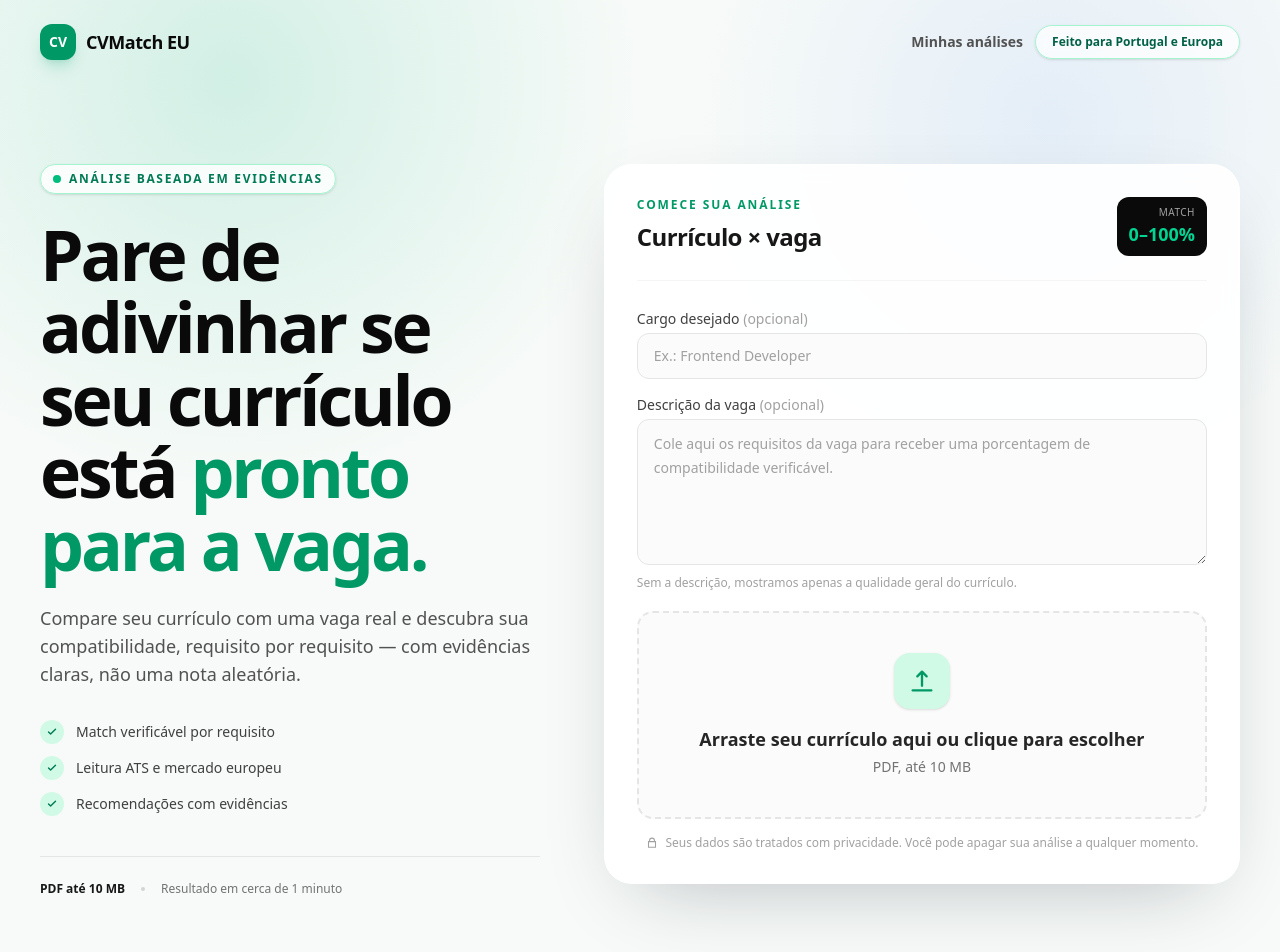
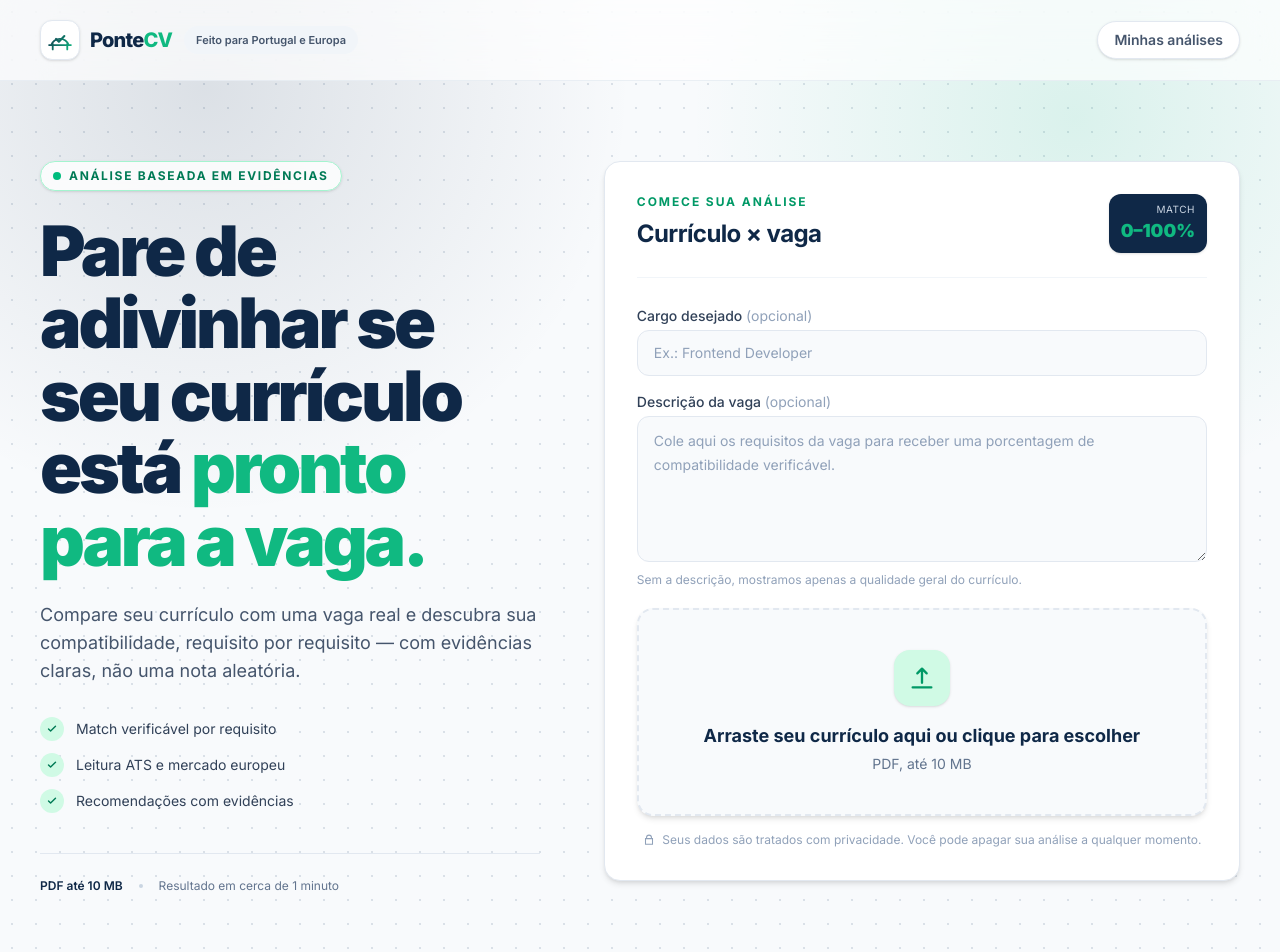
Before and after one commit to iTzB0r/CVMatch-EU, a Next.js app: page / in a window 1280 px wide. Shown: the top 952 px of the page. Built offline with nearby package versions, Linux system fonts and the light colour scheme.

Commit message:
feat: rebrand landing as PonteCV

```diff
--- a/app/globals.css
+++ b/app/globals.css
@@ -1,19 +1,41 @@
 @import "tailwindcss";
 
 :root {
-  --background: #ffffff;
-  --foreground: #171717;
+  --brand-navy: #0f2847;
+  --brand-accent: #10b981;
+  --background: #f8fafc;
+  --foreground: #0f172a;
+  --surface: #ffffff;
+  --border-subtle: #e2e8f0;
+}
+
+@theme inline {
+  --color-brand-navy: var(--brand-navy);
+  --color-brand-accent: var(--brand-accent);
+  --color-app-background: var(--background);
+  --color-app-surface: var(--surface);
+  --font-sans: var(--font-inter), Inter, ui-sans-serif, system-ui, sans-serif;
 }
 
 body {
   background: var(--background);
   color: var(--foreground);
-  font-family: ui-sans-serif, system-ui, -apple-system, "Segoe UI", Roboto,
-    "Helvetica Neue", Arial, sans-serif;
+  font-family: var(--font-inter), Inter, ui-sans-serif, system-ui, -apple-system,
+    "Segoe UI", Roboto, "Helvetica Neue", Arial, sans-serif;
   text-rendering: optimizeLegibility;
+}
+
+.technical-grid {
+  background-color: var(--background);
+  background-image: radial-gradient(
+    circle,
+    rgba(148, 163, 184, 0.3) 1px,
+    transparent 1px
+  );
+  background-size: 24px 24px;
 }
 
 ::selection {
   background: #a7f3d0;
-  color: #064e3b;
+  color: var(--brand-navy);
 }
--- a/app/history/page.tsx
+++ b/app/history/page.tsx
@@ -2,6 +2,7 @@
 
 import Link from "next/link";
 import { useEffect, useState } from "react";
+import { PonteCvLogo } from "@/components/brand/pontecv-logo";
 import { getSession } from "@/lib/supabase/client";
 import type { AnalysisListItem } from "@/lib/types";
 
@@ -98,15 +99,10 @@ export default function HistoryPage() {
   }
 
   return (
-    <main className="min-h-svh bg-[#f7faf8] px-5 py-8 text-neutral-950 sm:px-8">
+    <main className="technical-grid min-h-svh px-5 py-8 text-slate-950 sm:px-8">
       <div className="mx-auto w-full max-w-5xl">
         <nav className="flex items-center justify-between">
-          <Link href="/" className="flex items-center gap-2.5" aria-label="CVMatch EU">
-            <span className="flex h-9 w-9 items-center justify-center rounded-xl bg-emerald-600 text-sm font-black text-white">
-              CV
-            </span>
-            <span className="font-bold">CVMatch EU</span>
-          </Link>
+          <PonteCvLogo showBadge={false} />
           <Link
             href="/"
             className="rounded-full border border-neutral-200 bg-white px-4 py-2 text-sm font-semibold text-neutral-700 shadow-sm hover:border-emerald-300 hover:text-emerald-700"
--- a/app/layout.tsx
+++ b/app/layout.tsx
@@ -1,10 +1,17 @@
 import type { Metadata } from "next";
+import { Inter } from "next/font/google";
 import "./globals.css";
 
+const inter = Inter({
+  subsets: ["latin"],
+  display: "swap",
+  variable: "--font-inter",
+});
+
 export const metadata: Metadata = {
-  title: "CVMatch EU — Seu currículo pronto para a Europa",
+  title: "PonteCV — Seu currículo conectado à Europa",
   description:
-    "Descubra em segundos se o seu currículo está preparado para aquela vaga na Europa e otimize-o para aumentar sua compatibilidade.",
+    "Compare seu currículo com vagas na Europa e descubra sua compatibilidade com evidências claras e recomendações práticas.",
 };
 
 export default function RootLayout({
@@ -14,7 +21,7 @@ export default function RootLayout({
 }>) {
   return (
     <html lang="pt-BR">
-      <body>{children}</body>
+      <body className={inter.variable}>{children}</body>
     </html>
   );
 }
--- a/app/page.tsx
+++ b/app/page.tsx
@@ -1,5 +1,6 @@
 import Link from "next/link";
 import { UploadCard } from "@/components/upload/upload-card";
+import { PonteCvLogo } from "@/components/brand/pontecv-logo";
 
 const benefits = [
   "Match verificável por requisito",
@@ -27,26 +28,18 @@ const steps = [
 
 export default function Home() {
   return (
-    <main className="relative min-h-svh overflow-hidden bg-[#f7faf8] text-neutral-950">
-      <div className="pointer-events-none absolute inset-x-0 top-0 h-[42rem] bg-[radial-gradient(circle_at_18%_12%,rgba(16,185,129,0.16),transparent_34%),radial-gradient(circle_at_82%_18%,rgba(59,130,246,0.10),transparent_30%)]" />
+    <main className="technical-grid relative min-h-svh overflow-hidden text-slate-950">
+      <div className="pointer-events-none absolute inset-x-0 top-0 h-[46rem] bg-[radial-gradient(circle_at_16%_12%,rgba(15,40,71,0.12),transparent_34%),radial-gradient(circle_at_84%_16%,rgba(16,185,129,0.13),transparent_31%)]" />
 
-      <nav className="relative mx-auto flex w-full max-w-7xl items-center justify-between px-5 py-6 sm:px-8 lg:px-10">
-        <Link href="/" className="flex items-center gap-2.5" aria-label="CVMatch EU">
-          <span className="flex h-9 w-9 items-center justify-center rounded-xl bg-emerald-600 text-sm font-black text-white shadow-lg shadow-emerald-600/20">
-            CV
-          </span>
-          <span className="text-lg font-bold tracking-tight">CVMatch EU</span>
-        </Link>
-        <div className="flex items-center gap-3">
+      <nav className="relative border-b border-slate-200/70 bg-white/65 backdrop-blur-xl">
+        <div className="mx-auto flex w-full max-w-7xl items-center justify-between px-5 py-5 sm:px-8 lg:px-10">
+          <PonteCvLogo />
           <Link
             href="/history"
-            className="text-sm font-semibold text-neutral-600 transition hover:text-emerald-700"
+            className="rounded-full border border-slate-200 bg-white px-4 py-2 text-sm font-semibold text-slate-600 shadow-sm transition hover:border-emerald-300 hover:text-emerald-700 hover:shadow-md"
           >
             Minhas análises
           </Link>
-          <span className="hidden rounded-full border border-emerald-200 bg-white/70 px-4 py-2 text-xs font-semibold text-emerald-800 shadow-sm backdrop-blur md:inline-flex">
-            Feito para Portugal e Europa
-          </span>
         </div>
       </nav>
 
@@ -57,17 +50,17 @@ export default function Home() {
             Análise baseada em evidências
           </div>
 
-          <h1 className="max-w-2xl text-4xl font-black leading-[1.04] tracking-[-0.045em] text-neutral-950 sm:text-6xl lg:text-[4.35rem]">
+          <h1 className="max-w-2xl text-4xl font-black leading-[1.04] tracking-[-0.045em] text-brand-navy sm:text-6xl lg:text-[4.35rem]">
             Pare de adivinhar se seu currículo está{" "}
-            <span className="text-emerald-600">pronto para a vaga.</span>
+            <span className="text-brand-accent">pronto para a vaga.</span>
           </h1>
 
-          <p className="mt-6 max-w-xl text-base leading-7 text-neutral-600 sm:text-lg">
+          <p className="mt-6 max-w-xl text-base leading-7 text-slate-600 sm:text-lg">
             Compare seu currículo com uma vaga real e descubra sua compatibilidade,
             requisito por requisito — com evidências claras, não uma nota aleatória.
           </p>
 
-          <ul className="mt-8 grid gap-3 text-sm text-neutral-700">
+          <ul className="mt-8 grid gap-3 text-sm text-slate-700">
             {benefits.map((benefit) => (
               <li key={benefit} className="flex items-center gap-3">
                 <span className="flex h-6 w-6 items-center justify-center rounded-full bg-emerald-100 text-emerald-700">
@@ -80,24 +73,24 @@ export default function Home() {
             ))}
           </ul>
 
-          <div className="mt-10 flex items-center gap-4 border-t border-neutral-200 pt-6 text-xs text-neutral-500">
-            <span className="font-semibold text-neutral-900">PDF até 10 MB</span>
-            <span className="h-1 w-1 rounded-full bg-neutral-300" />
+          <div className="mt-10 flex items-center gap-4 border-t border-slate-200 pt-6 text-xs text-slate-500">
+            <span className="font-semibold text-brand-navy">PDF até 10 MB</span>
+            <span className="h-1 w-1 rounded-full bg-slate-300" />
             <span>Resultado em cerca de 1 minuto</span>
           </div>
         </div>
 
         <div className="relative">
-          <div className="absolute -inset-3 -z-10 rounded-[2rem] bg-gradient-to-br from-emerald-200/50 via-white to-blue-100/60 blur-2xl" />
-          <div className="rounded-[1.75rem] border border-white/80 bg-white/90 p-5 shadow-[0_28px_80px_-34px_rgba(15,23,42,0.30)] backdrop-blur sm:p-8">
-            <div className="mb-7 flex items-start justify-between gap-4 border-b border-neutral-100 pb-6">
+          <div className="absolute -inset-3 -z-10 rounded-[2rem] bg-gradient-to-br from-slate-300/40 via-white to-emerald-200/45 blur-2xl" />
+          <div className="rounded-2xl border border-slate-200 bg-white p-5 shadow-md transition-all duration-300 hover:-translate-y-0.5 hover:shadow-lg sm:p-8">
+            <div className="mb-7 flex items-start justify-between gap-4 border-b border-slate-100 pb-6">
               <div>
                 <p className="text-xs font-bold uppercase tracking-[0.16em] text-emerald-600">Comece sua análise</p>
-                <h2 className="mt-2 text-2xl font-bold tracking-tight text-neutral-900">Currículo × vaga</h2>
+                <h2 className="mt-2 text-2xl font-bold tracking-tight text-brand-navy">Currículo × vaga</h2>
               </div>
-              <div className="rounded-xl bg-neutral-950 px-3 py-2 text-right text-white">
-                <p className="text-[10px] uppercase tracking-wider text-neutral-400">Match</p>
-                <p className="text-lg font-black text-emerald-400">0–100%</p>
+              <div className="rounded-xl bg-brand-navy px-3 py-2 text-right text-white shadow-sm">
+                <p className="text-[10px] uppercase tracking-wider text-slate-300">Match</p>
+                <p className="text-lg font-black text-brand-accent">0–100%</p>
               </div>
             </div>
             <UploadCard />
@@ -105,30 +98,30 @@ export default function Home() {
         </div>
       </section>
 
-      <section className="border-y border-neutral-200/80 bg-white">
+      <section className="border-y border-slate-200/80 bg-white/90 backdrop-blur-sm">
         <div className="mx-auto w-full max-w-7xl px-5 py-16 sm:px-8 lg:px-10 lg:py-20">
           <div className="max-w-2xl">
             <p className="text-xs font-bold uppercase tracking-[0.16em] text-emerald-600">Como funciona</p>
-            <h2 className="mt-3 text-3xl font-black tracking-tight sm:text-4xl">Uma resposta útil, não apenas uma pontuação.</h2>
+            <h2 className="mt-3 text-3xl font-black tracking-tight text-brand-navy sm:text-4xl">Uma resposta útil, não apenas uma pontuação.</h2>
           </div>
           <div className="mt-10 grid gap-4 md:grid-cols-3">
             {steps.map((step) => (
-              <article key={step.number} className="group rounded-2xl border border-neutral-200 bg-[#fbfcfb] p-6 transition hover:-translate-y-1 hover:border-emerald-200 hover:shadow-xl hover:shadow-emerald-950/5">
+              <article key={step.number} className="group rounded-2xl border border-slate-200 bg-white p-6 shadow-sm transition-all hover:-translate-y-1 hover:border-emerald-200 hover:shadow-lg">
                 <span className="text-sm font-black text-emerald-600">{step.number}</span>
-                <h3 className="mt-8 text-lg font-bold text-neutral-900">{step.title}</h3>
-                <p className="mt-2 text-sm leading-6 text-neutral-500">{step.description}</p>
+                <h3 className="mt-8 text-lg font-bold text-brand-navy">{step.title}</h3>
+                <p className="mt-2 text-sm leading-6 text-slate-500">{step.description}</p>
               </article>
             ))}
           </div>
         </div>
       </section>
 
-      <footer className="mx-auto flex w-full max-w-7xl flex-col gap-4 px-5 py-8 text-sm text-neutral-500 sm:flex-row sm:items-center sm:justify-between sm:px-8 lg:px-10">
-        <span>© {new Date().getFullYear()} CVMatch EU</span>
+      <footer className="mx-auto flex w-full max-w-7xl flex-col gap-4 px-5 py-8 text-sm text-slate-500 sm:flex-row sm:items-center sm:justify-between sm:px-8 lg:px-10">
+        <span>© {new Date().getFullYear()} PonteCV</span>
         <div className="flex items-center gap-5">
-          <span className="text-neutral-400">Seus dados sob seu controle.</span>
-          <Link href="/privacy" className="font-medium hover:text-neutral-900">Privacidade</Link>
-          <Link href="/terms" className="font-medium hover:text-neutral-900">Termos</Link>
+          <span className="text-slate-400">Seus dados sob seu controle.</span>
+          <Link href="/privacy" className="font-medium hover:text-brand-navy">Privacidade</Link>
+          <Link href="/terms" className="font-medium hover:text-brand-navy">Termos</Link>
         </div>
       </footer>
     </main>
--- a/app/privacy/page.tsx
+++ b/app/privacy/page.tsx
@@ -12,7 +12,7 @@ export default function PrivacyPage() {
       </p>
       <div className="mt-8 flex flex-col gap-4 text-neutral-700">
         <p>
-          O CVMatch EU processa o texto do seu currículo apenas para gerar a
+          A PonteCV processa o texto do seu currículo apenas para gerar a
           análise solicitada. Não usamos seus dados para treinar modelos sem o
           seu consentimento explícito.
         </p>
--- a/app/terms/page.tsx
+++ b/app/terms/page.tsx
@@ -10,7 +10,7 @@ export default function TermsPage() {
       </p>
       <div className="mt-8 flex flex-col gap-4 text-neutral-700">
         <p>
-          O CVMatch EU oferece análise e recomendações para melhorar currículos
+          A PonteCV oferece análise e recomendações para melhorar currículos
           direcionados ao mercado europeu. As análises são geradas por
           inteligência artificial e têm caráter informativo — não garantem
           entrevistas, contratações ou aprovação em processos seletivos.
--- /dev/null
+++ b/components/brand/pontecv-logo.tsx
@@ -0,0 +1,63 @@
+import Link from "next/link";
+
+type PonteCvLogoProps = {
+  showBadge?: boolean;
+};
+
+export function PonteCvLogo({ showBadge = true }: PonteCvLogoProps) {
+  return (
+    <div className="flex min-w-0 items-center gap-3">
+      <Link
+        href="/"
+        className="group flex shrink-0 items-center gap-2.5"
+        aria-label="PonteCV — página inicial"
+      >
+        <span className="flex h-10 w-10 items-center justify-center rounded-xl border border-slate-200 bg-white shadow-sm transition group-hover:-translate-y-0.5 group-hover:shadow-md">
+          <svg
+            viewBox="0 0 44 44"
+            fill="none"
+            className="h-8 w-8"
+            aria-hidden="true"
+          >
+            <defs>
+              <linearGradient
+                id="pontecv-logo-gradient"
+                x1="7"
+                y1="11"
+                x2="37"
+                y2="35"
+                gradientUnits="userSpaceOnUse"
+              >
+                <stop stopColor="#0F2847" />
+                <stop offset="1" stopColor="#10B981" />
+              </linearGradient>
+            </defs>
+            <path
+              d="M7 29h30M10 29c4.3-11.5 19.7-11.5 24 0M12 27v8m20-8v8"
+              stroke="url(#pontecv-logo-gradient)"
+              strokeWidth="2.5"
+              strokeLinecap="round"
+              strokeLinejoin="round"
+            />
+            <path
+              d="m16.5 20.5 4 4 7.5-8"
+              stroke="url(#pontecv-logo-gradient)"
+              strokeWidth="2.8"
+              strokeLinecap="round"
+              strokeLinejoin="round"
+            />
+          </svg>
+        </span>
+        <span className="text-xl font-extrabold tracking-[-0.04em] text-brand-navy">
+          Ponte<span className="text-brand-accent">CV</span>
+        </span>
+      </Link>
+
+      {showBadge && (
+        <span className="hidden whitespace-nowrap rounded-full bg-slate-100 px-3 py-1.5 text-[11px] font-semibold text-slate-600 md:inline-flex">
+          Feito para Portugal e Europa
+        </span>
+      )}
+    </div>
+  );
+}
--- a/components/upload/upload-card.tsx
+++ b/components/upload/upload-card.tsx
@@ -90,9 +90,9 @@ export function UploadCard() {
         <div>
           <label
             htmlFor="target-role"
-            className="mb-1 block text-sm font-medium text-neutral-700"
+            className="mb-1 block text-sm font-medium text-slate-700"
           >
-            Cargo desejado <span className="font-normal text-neutral-400">(opcional)</span>
+            Cargo desejado <span className="font-normal text-slate-400">(opcional)</span>
           </label>
           <input
             id="target-role"
@@ -101,15 +101,15 @@ export function UploadCard() {
             maxLength={120}
             placeholder="Ex.: Frontend Developer"
             disabled={step === "extracting" || step === "analyzing"}
-            className="w-full rounded-xl border border-neutral-200 bg-neutral-50/70 px-4 py-3 text-sm outline-none transition placeholder:text-neutral-400 focus:border-emerald-500 focus:bg-white focus:ring-4 focus:ring-emerald-100/70 disabled:bg-neutral-50"
+            className="w-full rounded-xl border border-slate-200 bg-slate-50 px-4 py-3 text-sm text-slate-800 outline-none transition placeholder:text-slate-400 focus:border-emerald-500 focus:bg-white focus:ring-4 focus:ring-emerald-100/70 disabled:bg-slate-50"
           />
         </div>
         <div>
           <label
             htmlFor="job-description"
-            className="mb-1 block text-sm font-medium text-neutral-700"
+            className="mb-1 block text-sm font-medium text-slate-700"
           >
-            Descrição da vaga <span className="font-normal text-neutral-400">(opcional)</span>
+            Descrição da vaga <span className="font-normal text-slate-400">(opcional)</span>
           </label>
           <textarea
             id="job-description"
@@ -119,9 +119,9 @@ export function UploadCard() {
             rows={5}
             placeholder="Cole aqui os requisitos da vaga para receber uma porcentagem de compatibilidade verificável."
             disabled={step === "extracting" || step === "analyzing"}
-            className="w-full resize-y rounded-xl border border-neutral-200 bg-neutral-50/70 px-4 py-3 text-sm leading-6 outline-none transition placeholder:text-neutral-400 focus:border-emerald-500 focus:bg-white focus:ring-4 focus:ring-emerald-100/70 disabled:bg-neutral-50"
+            className="w-full resize-y rounded-xl border border-slate-200 bg-slate-50 px-4 py-3 text-sm leading-6 text-slate-800 outline-none transition placeholder:text-slate-400 focus:border-emerald-500 focus:bg-white focus:ring-4 focus:ring-emerald-100/70 disabled:bg-slate-50"
           />
-          <p className="mt-1 text-xs text-neutral-400">
+          <p className="mt-1 text-xs text-slate-400">
             Sem a descrição, mostramos apenas a qualidade geral do currículo.
           </p>
         </div>
@@ -148,10 +148,10 @@ export function UploadCard() {
           const file = e.dataTransfer.files?.[0];
           if (file) void handleFile(file);
         }}
-        className={`cursor-pointer rounded-2xl border-2 border-dashed p-8 text-center transition-all sm:p-10 ${
+        className={`cursor-pointer rounded-2xl border-2 border-dashed p-8 text-center shadow-md transition-all duration-300 focus-visible:outline-none focus-visible:ring-4 focus-visible:ring-emerald-100 sm:p-10 ${
           dragging
-            ? "scale-[1.01] border-emerald-500 bg-emerald-50"
-            : "border-neutral-200 bg-neutral-50/70 hover:border-emerald-400 hover:bg-emerald-50/50"
+            ? "scale-[1.01] border-emerald-500 bg-emerald-50 shadow-lg"
+            : "border-slate-200 bg-slate-50 hover:-translate-y-0.5 hover:border-emerald-400 hover:bg-emerald-50/60 hover:shadow-lg"
         }`}
       >
         <input
@@ -183,10 +183,10 @@ export function UploadCard() {
                 />
               </svg>
             </div>
-            <p className="text-base font-bold text-neutral-800 sm:text-lg">
+            <p className="text-base font-bold text-brand-navy sm:text-lg">
               Arraste seu currículo aqui ou clique para escolher
             </p>
-            <p className="mt-1 text-sm text-neutral-500">PDF, até 10 MB</p>
+            <p className="mt-1 text-sm text-slate-500">PDF, até 10 MB</p>
           </>
         )}
 
@@ -194,10 +194,10 @@ export function UploadCard() {
           <div className="flex flex-col items-center gap-4">
             <div className="h-10 w-10 animate-spin rounded-full border-4 border-emerald-200 border-t-emerald-600" />
             <div>
-              <p className="font-semibold text-neutral-800">
+              <p className="font-semibold text-brand-navy">
                 {fileName ? `Analisando ${fileName}` : "Analisando seu currículo"}
               </p>
-              <p className="mt-1 text-sm text-neutral-500">
+              <p className="mt-1 text-sm text-slate-500">
                 {step === "extracting"
                   ? "Extraindo o texto do PDF…"
                   : "A IA está avaliando seu currículo. Isso leva de 20 a 60 segundos."}
@@ -226,7 +226,7 @@ export function UploadCard() {
             <p className="max-w-md text-sm font-medium text-red-700">{error}</p>
             <button
               onClick={() => setStep("idle")}
-              className="rounded-lg border border-neutral-300 px-4 py-2 text-sm font-medium text-neutral-700 hover:bg-neutral-50"
+              className="rounded-lg border border-slate-300 px-4 py-2 text-sm font-medium text-slate-700 transition hover:border-emerald-300 hover:bg-emerald-50 hover:text-emerald-700"
             >
               Tentar outro arquivo
             </button>
@@ -234,7 +234,7 @@ export function UploadCard() {
         )}
       </div>
 
-      <p className="mt-4 flex items-center justify-center gap-1.5 text-center text-xs text-neutral-400">
+      <p className="mt-4 flex items-center justify-center gap-1.5 text-center text-xs text-slate-400">
         <svg viewBox="0 0 20 20" fill="none" className="h-3.5 w-3.5" aria-hidden="true">
           <path d="M6.5 8V6.5a3.5 3.5 0 1 1 7 0V8M5 8h10v8H5V8Z" stroke="currentColor" strokeWidth="1.5" strokeLinecap="round" />
         </svg>
```
